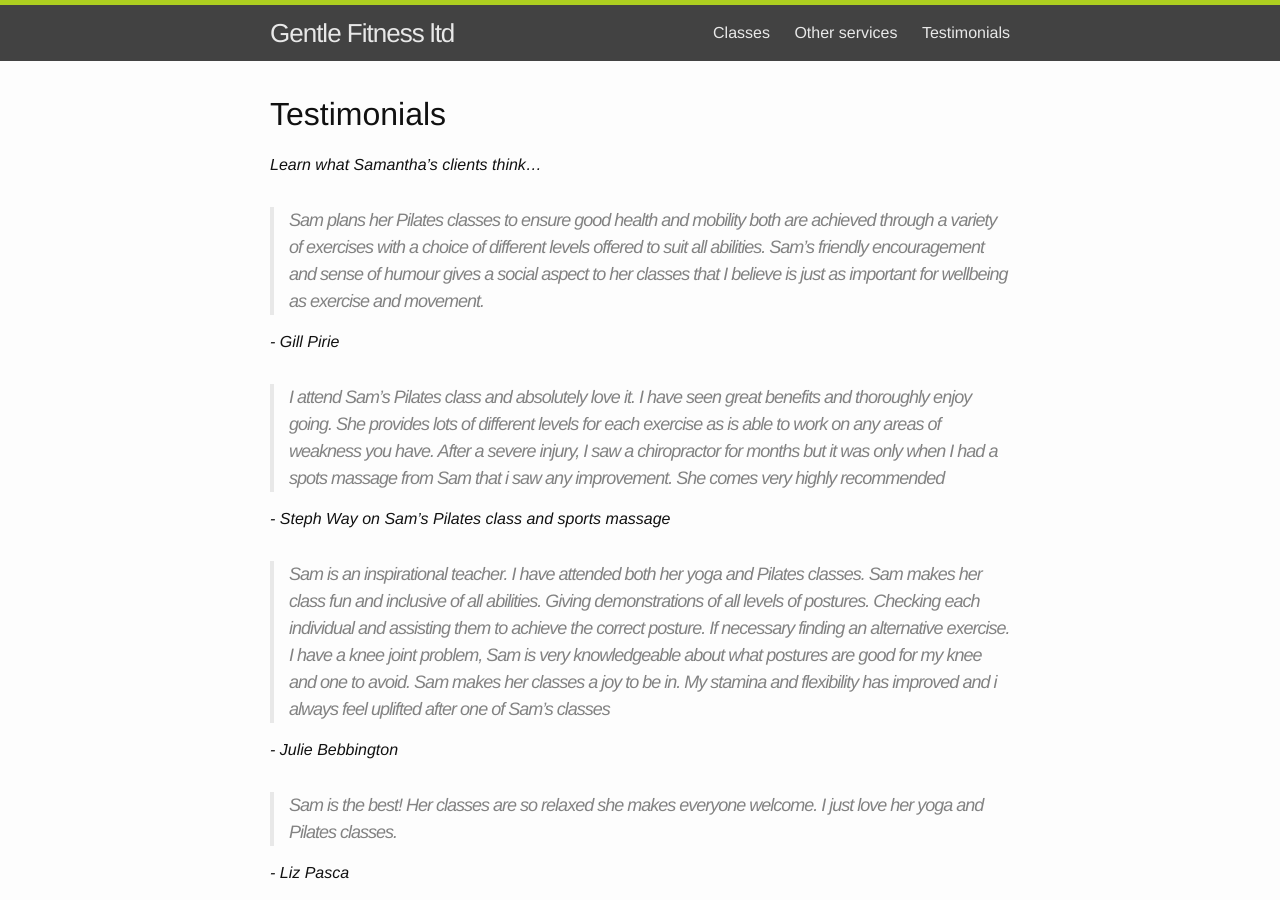
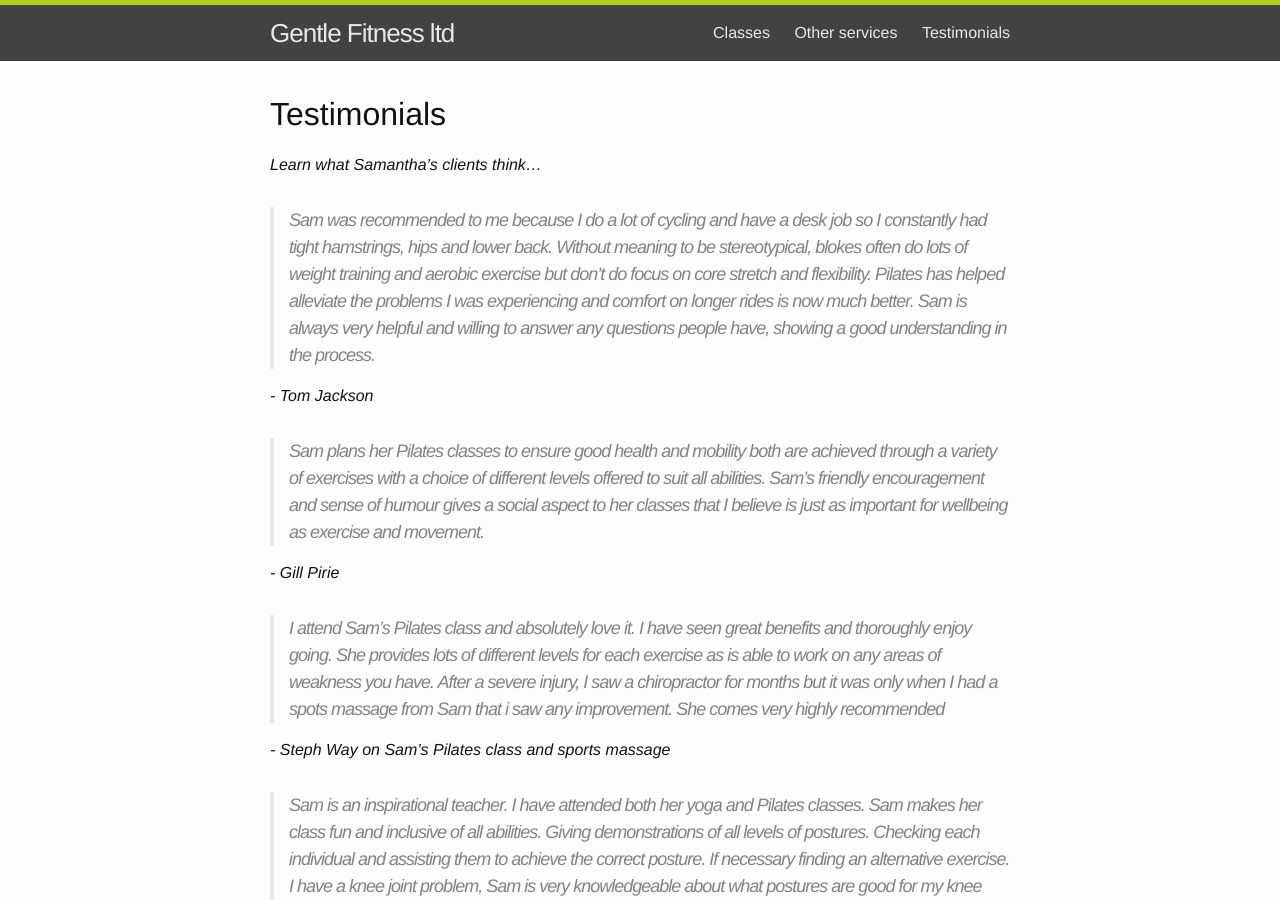
Before and after one commit to gentlefitness-www/gentlefitness-www, a Jekyll site: the page built from testimonials.md, in a window 1280 px wide and 900 px high. Built offline with Jekyll 4.4.1, drawn with Linux system fonts in a browser that asks for light colours.

Commit message:
Added testimonial

```diff
--- a/testimonials.md
+++ b/testimonials.md
@@ -7,6 +7,16 @@ permalink: /testimonials.html
 # Testimonials
 
 *Learn what Samantha's clients think...*
+
+> Sam was recommended to me because I do a lot of cycling and have a desk job so
+> I constantly had tight hamstrings, hips and lower back. Without meaning to be
+> stereotypical, blokes often do lots of weight training and aerobic exercise but
+> don't do focus on core stretch and flexibility. Pilates has helped alleviate
+> the problems I was experiencing and comfort on longer rides is now much better.
+> Sam is always very helpful and willing to answer any questions people have,
+> showing a good understanding in the process.
+
+*- Tom Jackson*
 
 > Sam plans her Pilates classes to ensure good health and mobility both are achieved
 > through a variety of exercises with a choice of different levels offered to suit all abilities.
```
